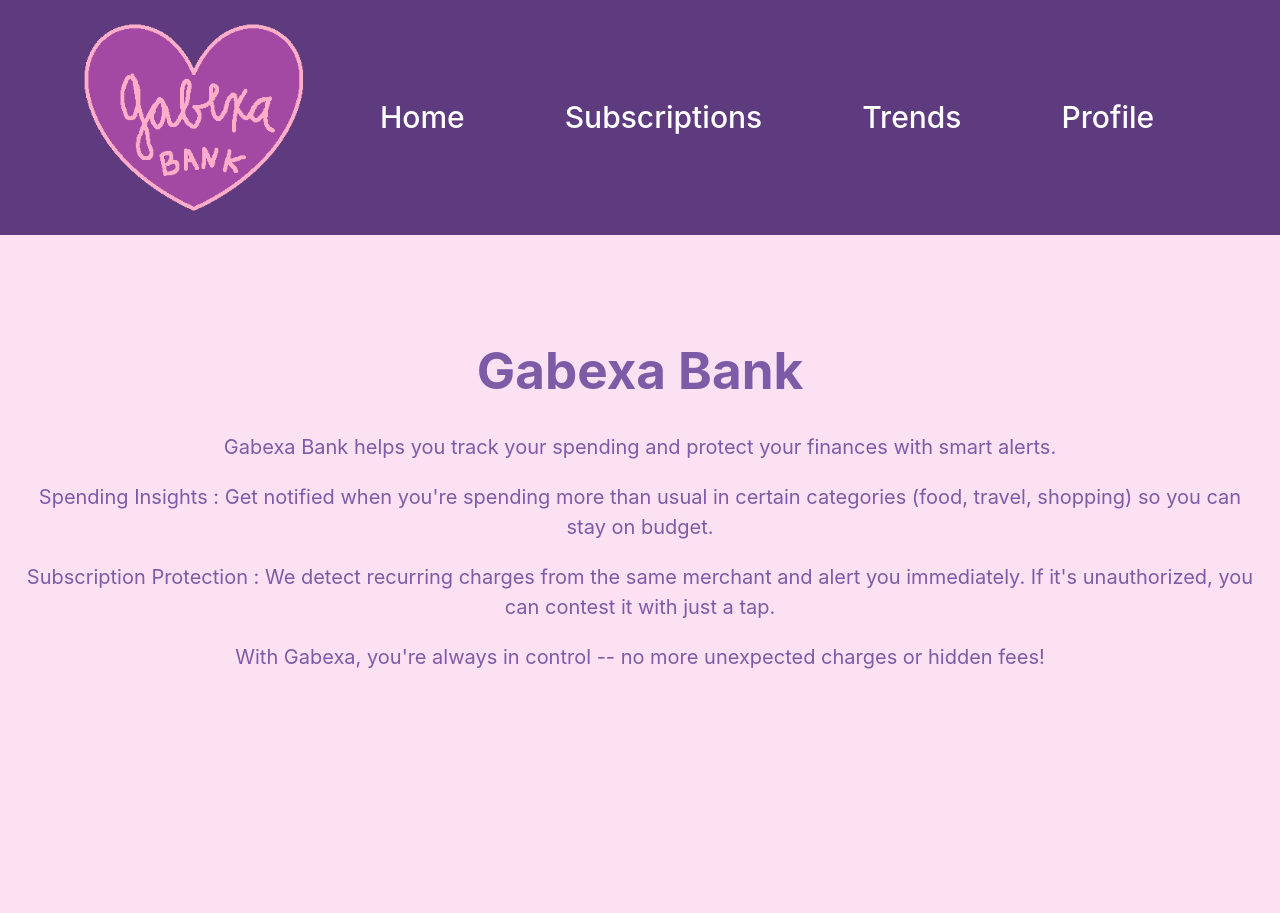
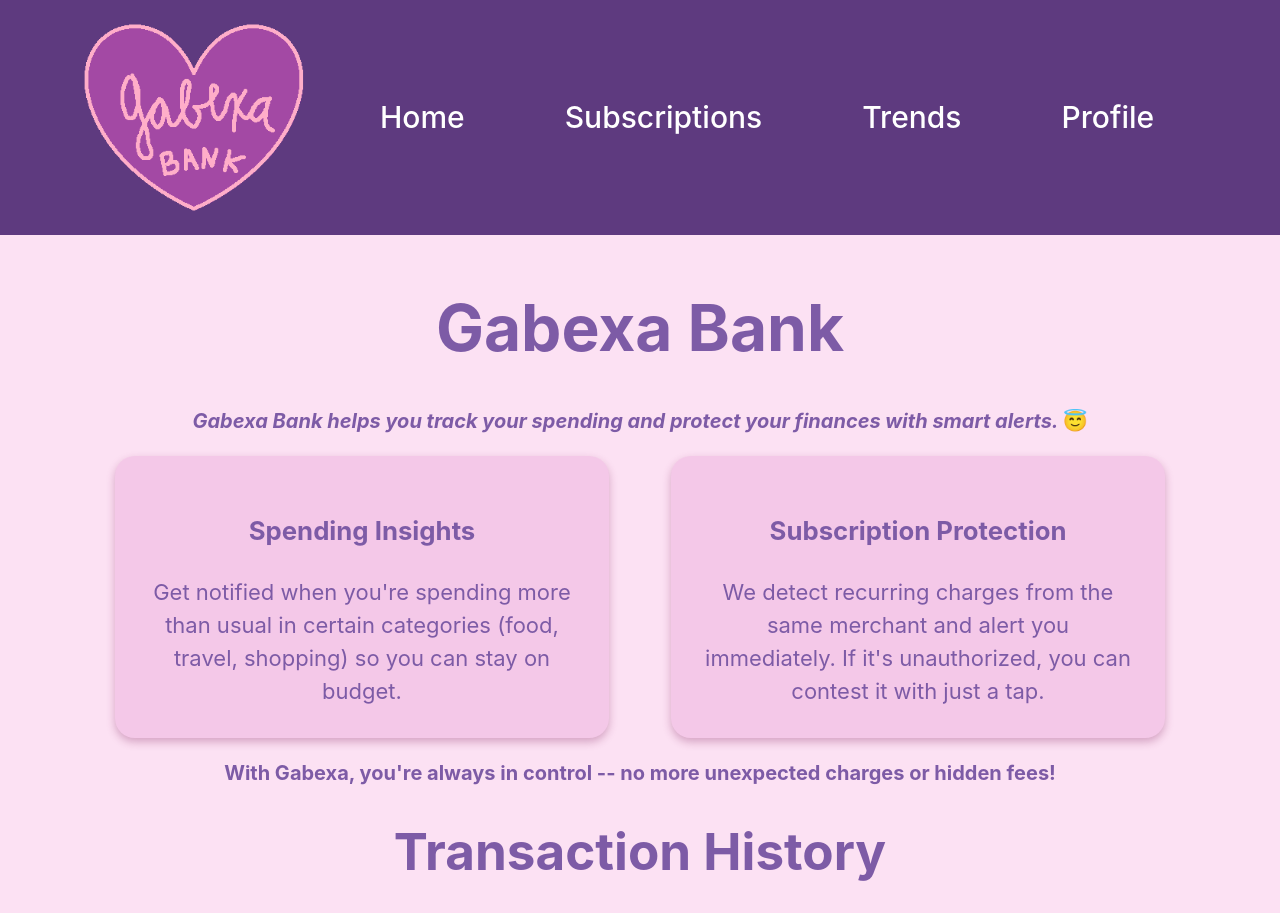
Before and after one commit to AMarie777/SheInnovates2025, a React (Vite) app in the folder banking/: page / in a window 1280 px wide. Before the commit the page ends 800 px from the top, so only its background shows below. Built offline with nearby package versions, Linux system fonts and the light colour scheme.

Commit message:
Home Styling

```diff
--- a/banking/src/Pages/Home.css
+++ b/banking/src/Pages/Home.css
@@ -1,23 +1,54 @@
 body {
-    margin: 0; /* Removes default browser margin */
-    padding: 0;
     text-align: center;
-    font-family: "Inter", sans-serif;
+    font-family: "Poppins", sans-serif;
     background-color: #fce1f3; /* Pastel Pink */
     color: #7d5ba6;
 }
 
 .home{
     text-align: center;
-    padding-top: 200px;
-    /*padding-top: 0px;*/
+    padding-top: 250px;
 }
 
-.message {
+.welcome_msg {
     font-size: 20px;
     padding: 0 20px;
 }
 
+.message1 {
+    font-size: 25;
+    font-weight: bold;
+    font-style: italic;
+}
+.features {
+    display: flex;
+    justify-content: center; /* Pushes the spans to the left and right */
+    gap: 5%;
+    align-items: center; /* Aligns them properly */
+    width: 100%; /* Ensures they take full width */
+    margin-top: 20px;
+}
+
+.features span {
+    width: 35%; /* Each span takes roughly half the width */
+    padding-top: 15px;
+    padding: 30px;
+    background: rgba(189, 47, 161, 0.138); /* Light background */
+    border-radius: 20px;
+    box-shadow: 0 4px 8px rgba(134, 36, 98, 0.325); /* Soft shadow effect */
+    font-size: 22px;
+    color: #7d5ba6;
+    text-align: center;
+}
+
+.message2 {
+    font-size: 25;
+    font-weight: bold;
+}
+
+
+
+/*different screen sizes*/
 @media (max-width: 1000px) {
     .home {
         padding-top: 300px; /* Extra space when navbar stacks vertically */
--- a/banking/src/Pages/Home.jsx
+++ b/banking/src/Pages/Home.jsx
@@ -7,12 +7,24 @@
          /* to= : target_path */
          /* <nav> : set of navigation links */
         <div className="home">
-            <h1>Gabexa Bank</h1>
-            <div className="message">
-                <p>Gabexa Bank helps you track your spending and protect your finances with smart alerts.</p>
-                <p>Spending Insights : Get notified when you're spending more than usual in certain categories (food, travel, shopping) so you can stay on budget.</p>
-                <p>Subscription Protection : We detect recurring charges from the same merchant and alert you immediately. If it's unauthorized, you can contest it with just a tap.</p>
-                <p>With Gabexa, you're always in control -- no more unexpected charges or hidden fees!</p>
+
+            <div className="welcome_msg">
+                <h1>Gabexa Bank</h1>
+                <div className="message1"> <p>Gabexa Bank helps you track your spending and protect your finances with smart alerts. &#128519;</p> </div>
+                <div className="features">
+                    <span>
+                        <h3>Spending Insights</h3>
+                        Get notified when you're spending more than usual in certain categories (food, travel, shopping) so you can stay on budget.</span>
+                    <span>
+                        <h3>Subscription Protection</h3>
+                        We detect recurring charges from the same merchant and alert you immediately. If it's unauthorized, you can contest it with just a tap.</span>
+                </div>
+                <div className="message2"><p>With Gabexa, you're always in control -- no more unexpected charges or hidden fees!</p></div>
+            </div>
+
+            <div className="transactions">
+                <h1>Transaction History</h1>
+
             </div>
         </div>
     )
--- a/banking/src/Pages/Subscriptions.css
+++ b/banking/src/Pages/Subscriptions.css
@@ -11,7 +11,7 @@
     background-color: white;
     border-radius: 12px;
     box-shadow: 0 4px 8px rgba(134, 36, 98, 0.325);
-    /*transition: all 0.3s ease;*/
+
     overflow: hidden;
     cursor: pointer;
 }
@@ -31,7 +31,6 @@
 }
 .price {
     padding-left:30px;
-
 }
 
 .subscription-item.expanded {
--- a/banking/src/Pages/Subscriptions.jsx
+++ b/banking/src/Pages/Subscriptions.jsx
@@ -35,7 +35,8 @@
     return (
         <div className="subscriptions">
             <h1>Subscriptions</h1>
-            <p>Track your monthly subscriptions.</p>
+            <p>Track your monthly subscriptions</p>
+            <p>Click on subscription to see charge history</p>
 
             {subscriptions.map((sub, index) => (
                 <div key={index} className="subscription-item">
```
